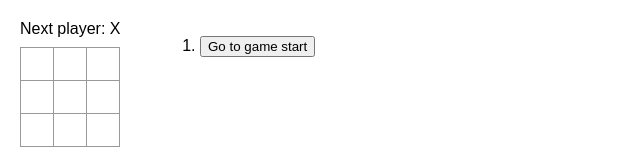
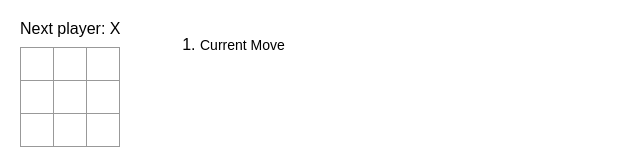
Before and after one commit to aditya-arcot/Tic-Tac-Toe-React, a React (Vite) app: page / in a window 1280 px wide. Shown: the top 160 px of the page, without its empty margins (0-640 px from the left). Built offline with nearby package versions, Linux system fonts and the light colour scheme.

Commit message:
highlight current move

```diff
--- a/src/components/game.tsx
+++ b/src/components/game.tsx
@@ -18,6 +18,13 @@ export default function Game() {
     }
 
     const moves = history.map((_, move) => {
+        if (move === history.length - 1)
+            return (
+                <li key={move}>
+                    <div style={{ fontSize: 14 }}>Current Move</div>
+                </li>
+            )
+
         let desc
         if (move > 0) {
             desc = 'Go to move #' + move
```
